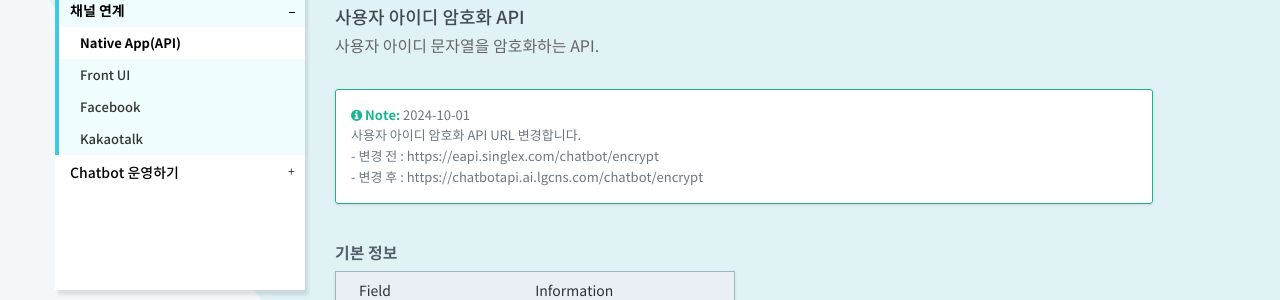
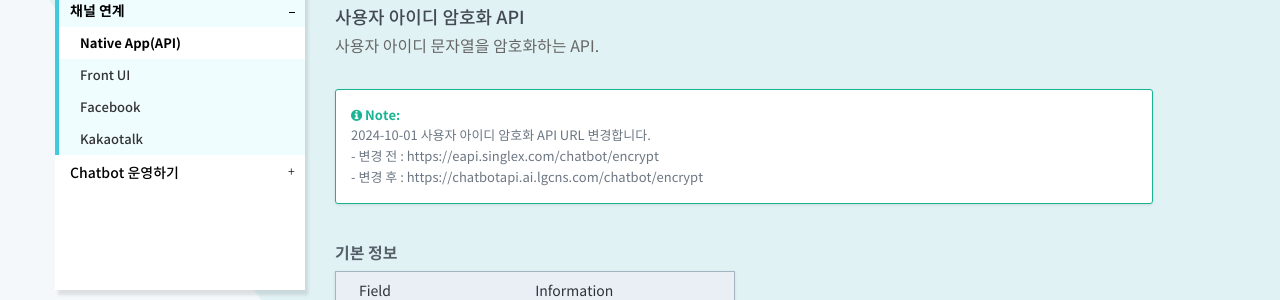
Before and after one commit to caas-manual/caas, a Jekyll site: the page built from pages/groupChatbot/channel_native_app.md, in a window 1280 px wide and 900 px high, scrolled down 19598 px. Shown: the part 155-455 px from the top of the window. Built offline with Jekyll 4.4.1, drawn with Linux system fonts in a browser that asks for light colours; nearby versions of some CDN libraries; some web fonts are replaced; comment, search, counter and statistics services are not loaded.

Commit message:
Update channel_native_app.md

```diff
--- a/pages/groupChatbot/channel_native_app.md
+++ b/pages/groupChatbot/channel_native_app.md
@@ -815,7 +815,7 @@ https://eapi.singlex.com/chatbot/push/unreadMessageCount?chatbotId=5e7b3cb8-e3ee
 ### 사용자 아이디 암호화 API
 사용자 아이디 문자열을 암호화하는 API.
 
-{% include note.html content="2024-10-01<br>사용자 아이디 암호화 API URL 변경합니다.<br>- 변경 전 : https://eapi.singlex.com/chatbot/encrypt<br>- 변경 후 : https://chatbotapi.ai.lgcns.com/chatbot/encrypt" %}
+{% include note.html content="<br>2024-10-01 사용자 아이디 암호화 API URL 변경합니다.<br>- 변경 전 : https://eapi.singlex.com/chatbot/encrypt<br>- 변경 후 : https://chatbotapi.ai.lgcns.com/chatbot/encrypt" %}
 
 #### 기본 정보
 
```
